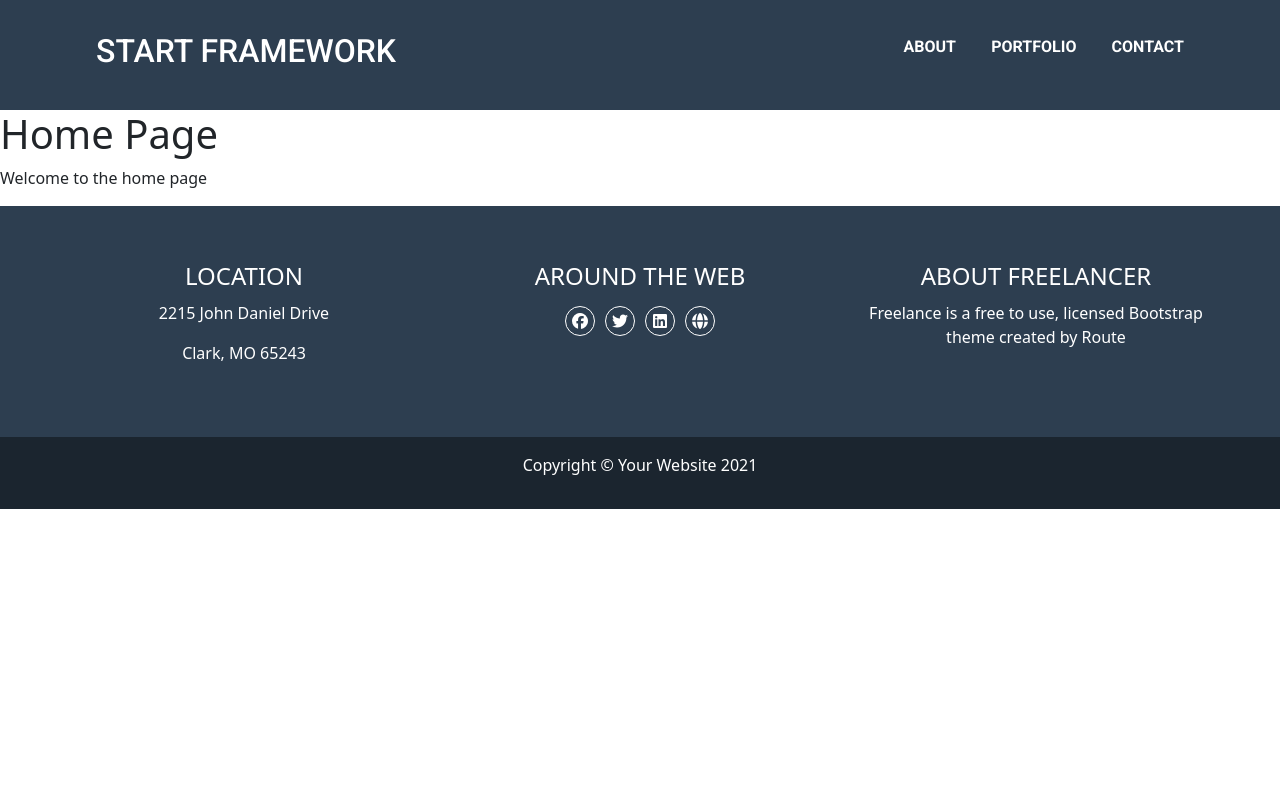
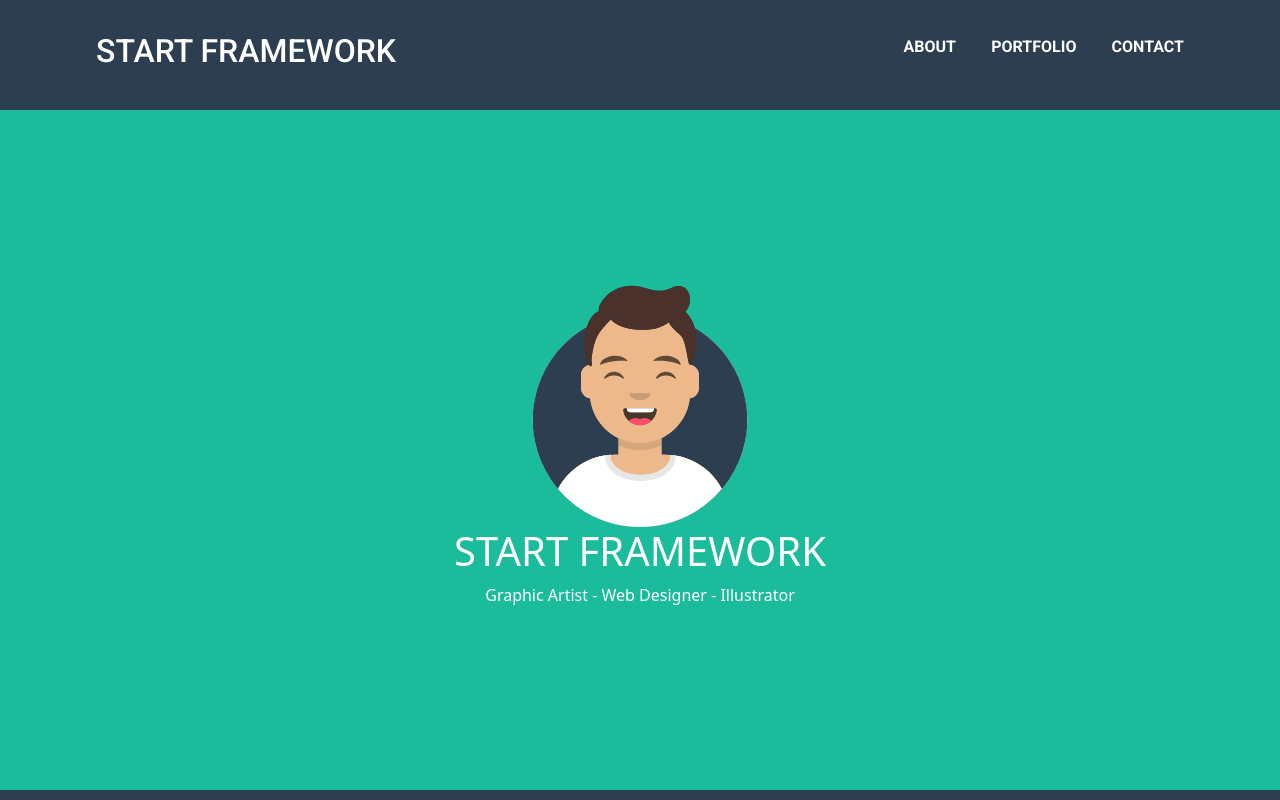
Before and after one commit to Aymansaeed9542/startFramework, a React (Vite) app: page / in a window 1280 px wide. Shown: the top 800 px of the page. Built offline with nearby package versions, Linux system fonts and the light colour scheme.

Commit message:
Update Home page layout and enhance UI elements

```diff
--- a/src/components/home/home.jsx
+++ b/src/components/home/home.jsx
@@ -1,10 +1,14 @@
 import React from 'react';
-
+import style from './home.module.css';
+import img from "../../assets/avataaars.svg";
 const Home = () => {
   return (
-    <div>
-      <h1>Home Page</h1>
-      <p>Welcome to the home page</p>
+    <div className={`${style.home} text-center text-white d-flex flex-column justify-content-center align-items-center`}>
+      <div className={`${style.avatar} w-100 d-flex justify-content-center`}>
+        <img src={img} alt="Avatar" />
+      </div>
+      <h1>START FRAMEWORK</h1>
+      <p>Graphic Artist - Web Designer - Illustrator</p>
     </div>
   );
 };
--- a/src/components/home/home.module.css
+++ b/src/components/home/home.module.css
@@ -0,0 +1,11 @@
+.home{
+
+    background-color: #1bbc9b;
+    width: 100%;
+    height: 85vh;
+}
+.avatar{
+    width: 250px;
+    height: 250px;
+    border-radius: 50%;
+}
```
